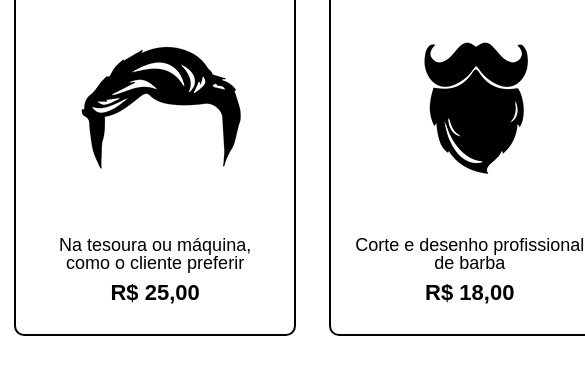
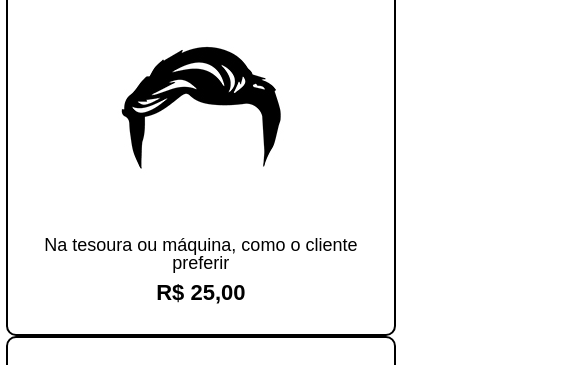
Before and after one commit to TiagoSilva92/HTML5-CSS3-primeiros-passos, a plain HTML site: page produtos.html in a window 390 px wide. Shown: the part 444-809 px from the top of the page, 585 px wide, since content can reach past the window. Drawn offline with Linux system fonts and the light colour scheme.

Commit message:
Adaptação das paginas de contatos e produtos para celular

```diff
--- a/produtos.html
+++ b/produtos.html
@@ -1,7 +1,8 @@
 <!DOCTYPE html>
-<html>
+<html lang="pt-br">
     <head>
         <meta charset="UTF-8">
+        <meta name="viewport" content="width=device-width">
         <title>Produtos - Barbearia Alura</title>
 
         <link rel="stylesheet" href="reset.css">
--- a/style.css
+++ b/style.css
@@ -94,10 +94,6 @@ footer {
     margin-top: 20px;
 }
 
-main {
-
-}
-
 form {
     margin: 40px 0
 }
@@ -151,6 +147,12 @@ td, th {
     border: 1px solid #000000;
     padding: 8px 15px;
 }
+
+/* CSS da pagina de contatos*/
+.main-contato {
+    margin-left: 30px;
+}
+
 
 /* CSS da pagina inicial*/
 .banner {
@@ -249,19 +251,19 @@ td, th {
 }
 
 @media screen and (max-width: 480px){
-    .caixa, .principal, .conteudo-beneficios, .mapa-conteudo, .video{
+    .caixa, .principal, .conteudo-beneficios, .mapa-conteudo, .video, .produtos{
         width: auto;
     }
 
-    h1 {
+    h1, .produtos li{
         text-align: center;
     }
 
-    nav {
+    nav, .produtos {
         position: static;
     }
 
-    .lista-beneficios, .imagem-beneficios {
+    .lista-beneficios, .imagem-beneficios, .produtos li{
         width: 100%;
     }
 }
```
Also changed, not shown: contato.html (+4 -2 lines), index.html (+0 -2 lines).
